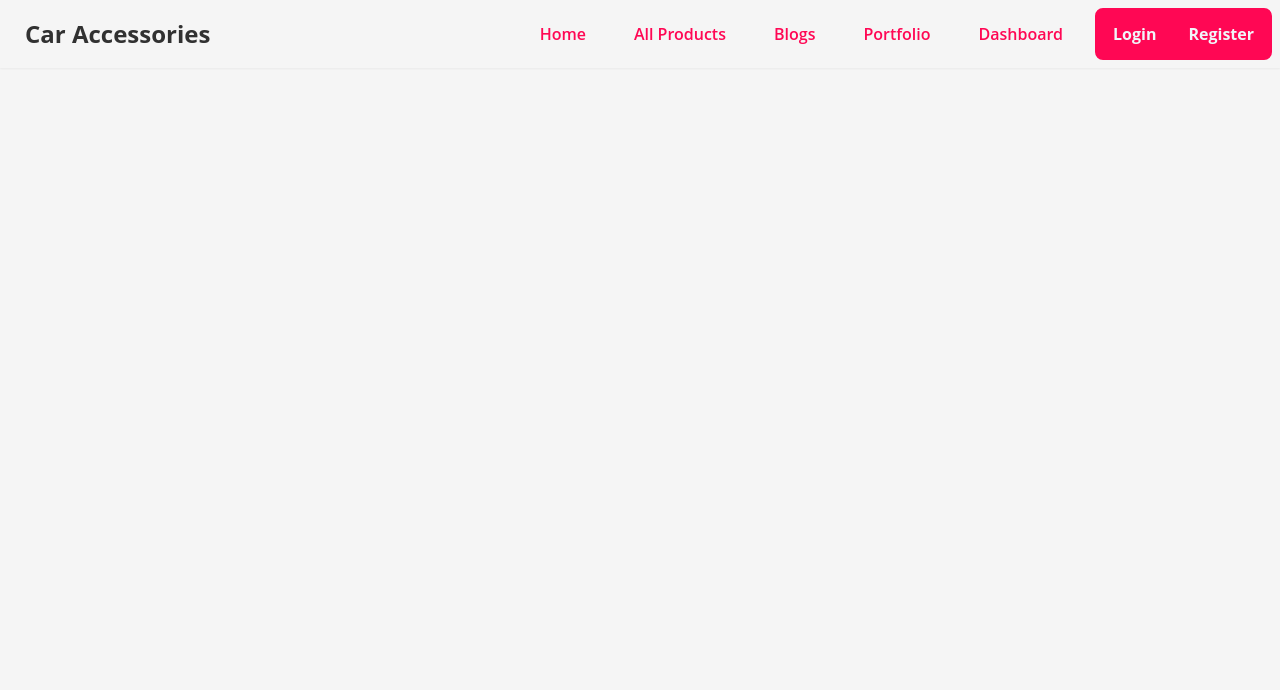
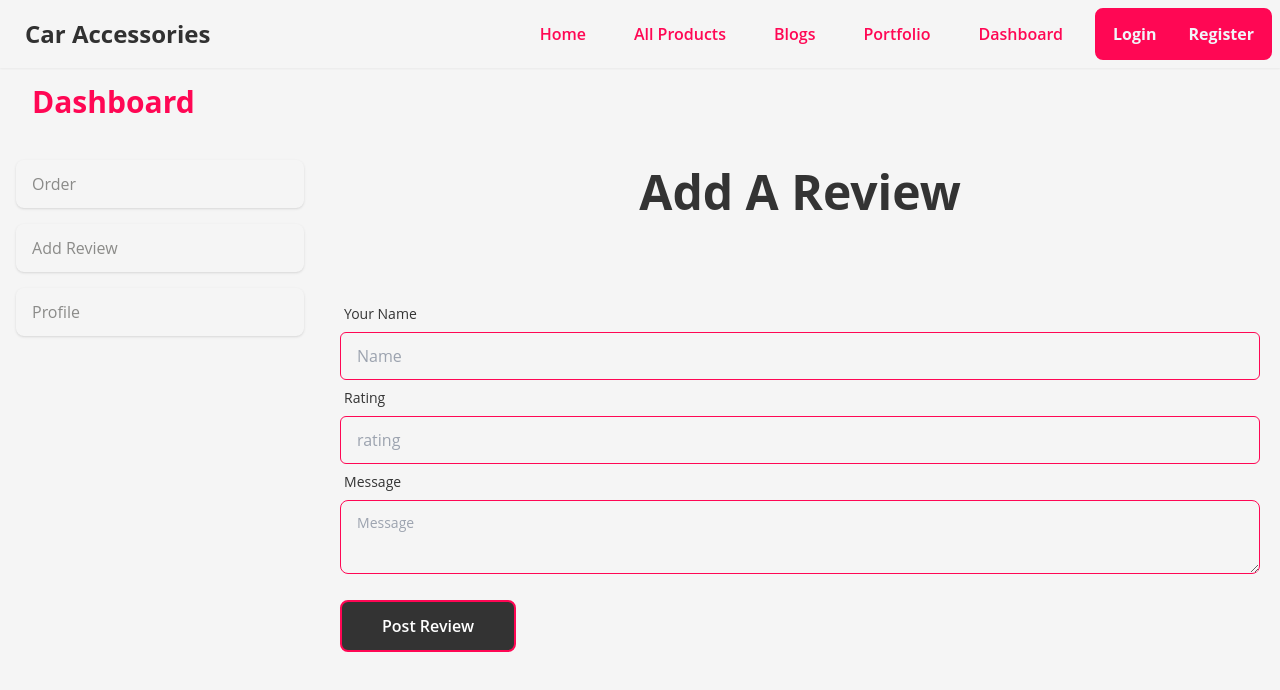
Before and after one commit to munna-aziz-hridoy/car-accesories-client, a React (Create React App) app: page /dashboard/addreview in a window 1280 px wide. Shown: the top 690 px of the page. Built offline with nearby package versions, Linux system fonts and the light colour scheme; no server answers.

Commit message:
create add review page

```diff
--- a/src/App.js
+++ b/src/App.js
@@ -2,6 +2,7 @@ import React from "react";
 import { Route, Routes } from "react-router-dom";
 import Header from "./Components/Header/Header";
 import AllProducts from "./Pages/AllProducts/AllProducts";
+import AddReview from "./Pages/DashBoard/AddReview/AddReview";
 import DashBoard from "./Pages/DashBoard/DashBoard";
 import Order from "./Pages/DashBoard/Order/Order";
 import Home from "./Pages/Home/Home";
@@ -16,6 +17,7 @@ const App = () => {
         <Route path="/allProducts" element={<AllProducts />} />
         <Route path="/dashboard" element={<DashBoard />}>
           <Route index element={<Order />} />
+          <Route path="addreview" element={<AddReview />} />
         </Route>
         <Route path="/purchaseItem" element={<PurchaseProduct />} />
       </Routes>
--- /dev/null
+++ b/src/Pages/DashBoard/AddReview/AddReview.jsx
@@ -0,0 +1,47 @@
+import React from "react";
+
+const AddReview = () => {
+  const handleSubmit = (e) => {
+    e.preventDefault();
+  };
+  return (
+    <div>
+      <h2 className="text-3xl md:text-5xl font-bold text-neutral text-center my-20 capitalize">
+        add a review
+      </h2>
+      <form onSubmit={handleSubmit}>
+        <label class="label">
+          <span class="label-text capitalize text-neutral">your name</span>
+        </label>
+        <input
+          type="text"
+          placeholder="Name"
+          class="input input-bordered rounded-md input-primary w-full"
+        />
+        <label class="label">
+          <span class="label-text capitalize text-neutral">rating</span>
+        </label>
+
+        <input
+          type="number"
+          placeholder="rating"
+          class="input input-bordered rounded-md input-primary w-full"
+        />
+        <label class="label">
+          <span class="label-text capitalize text-neutral">Message</span>
+        </label>
+        <textarea
+          class="textarea textarea-primary w-full"
+          placeholder="Message"
+        ></textarea>
+        <input
+          type="submit"
+          value="Post Review"
+          className="capitalize text-white bg-[#333] hover:bg-white hover:text-[#333] border-2 border-primary hover:border-white cursor-pointer duration-200 rounded-lg font-semibold px-10 py-3 mt-5"
+        />
+      </form>
+    </div>
+  );
+};
+
+export default AddReview;
--- a/src/Pages/DashBoard/DashBoard.jsx
+++ b/src/Pages/DashBoard/DashBoard.jsx
@@ -21,18 +21,18 @@ const DashBoard = () => {
         </svg>
       </label>
 
-      <div className="drawer drawer-mobile min-h-[92vh] h-fit">
+      <div className="drawer drawer-mobile  h-fit">
         <input
           id="dashboard-sidebar"
           type="checkbox"
           className="drawer-toggle"
         />
-        <div className="drawer-content bg-[#F1F5F9] p-5">
+        <div className="drawer-content bg-base-100 p-5">
           <Outlet />
         </div>
-        <div className="drawer-side shadow-md">
+        <div className="drawer-side">
           <label htmlFor="dashboard-sidebar" className="drawer-overlay"></label>
-          <div className="w-80 bg-white ">
+          <div className="w-80 bg-base-100 ">
             <h2 className="text-3xl font-bold text-primary capitalize px-8 py-4">
               Dashboard
             </h2>
@@ -41,7 +41,12 @@ const DashBoard = () => {
                 <Link to="/dashboard">Order</Link>
               </li>
               <li className="font-medium text-accent shadow rounded-lg my-2">
-                <Link to="/dashboard/addreview">Add Review</Link>
+                <Link
+                  to="/dashboard/addreview
+                "
+                >
+                  Add Review
+                </Link>
               </li>
               <li className="font-medium text-accent shadow rounded-lg my-2">
                 <Link to="/dashboard/profile">Profile</Link>
--- a/src/Pages/DashBoard/Order/Order.jsx
+++ b/src/Pages/DashBoard/Order/Order.jsx
@@ -15,6 +15,7 @@ const Order = () => {
               <th>Price</th>
               <th>Order Quantity</th>
               <th>Total Price</th>
+              <th>Transaction ID</th>
               <th>Action</th>
             </tr>
           </thead>
@@ -26,6 +27,7 @@ const Order = () => {
               <td>Price</td>
               <td>Order Quantity</td>
               <td>Total price</td>
+              <td>Transaction ID</td>
               <td>
                 <div>
                   <button className="btn btn-xs border-green-600 font-semibold px-2 bg-green-600 text-white capitalize rounded-lg">
--- a/src/Pages/Home/Reviews/Reviews.jsx
+++ b/src/Pages/Home/Reviews/Reviews.jsx
@@ -72,7 +72,7 @@ const Reviews = () => {
         </Swiper>
       </div>
       <div className="lg:hidden grid grid-cols-1 md:grid-cols-2 lg:grid-cols-3 gap-4">
-        {reviews.slice(0, 3).map((review, index) => {
+        {reviews.map((review, index) => {
           const { name, text, rating, image } = review;
           return (
             <SwiperSlide key={index}>
```
